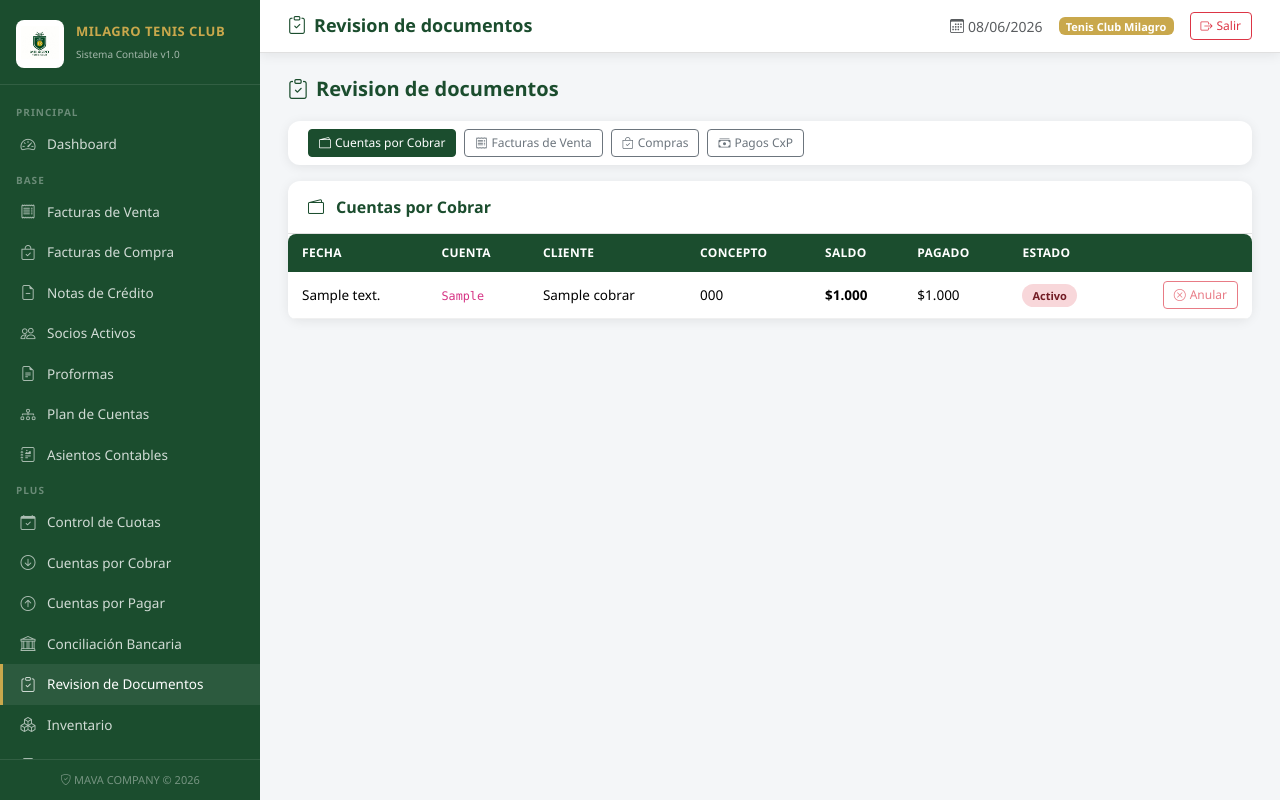
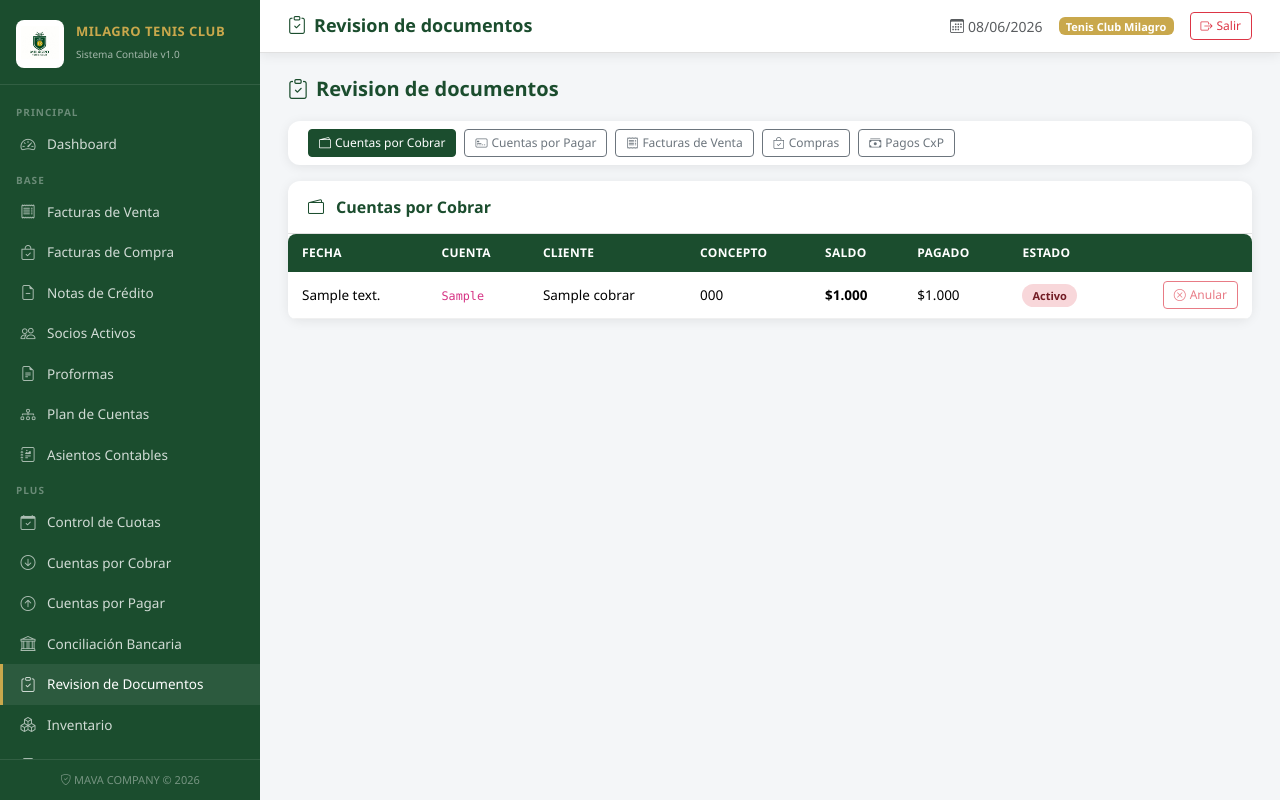
Before and after one commit to mvaldiviezoacfesval-spec/TenisClubSistema, a Flask app: page /revision-documentos in a window 1280 px wide. Run offline with Flask 3, Linux system fonts and the light colour scheme; the visitor is signed in with stand-in values (Sample User, id 1); tables that the repository leaves empty hold one stand-in row (values such as "Sample post").

Commit message:
Permitir anular cuentas por pagar

```diff
--- a/app.py
+++ b/app.py
@@ -697,6 +697,13 @@ def revision_documentos():
         WHERE c.estado!='Anulada'
         ORDER BY c.fecha_emision DESC, c.id DESC
     ''').fetchall()
+    cuentas_pagar = conn.execute('''
+        SELECT c.*, f.numero as factura_numero, f.estado as factura_estado
+        FROM cuentas_pagar c
+        LEFT JOIN facturas_compra f ON c.referencia_tipo='factura_compra' AND c.referencia_id=f.id
+        WHERE c.estado!='Anulada'
+        ORDER BY c.fecha_emision DESC, c.id DESC
+    ''').fetchall()
     facturas_venta = conn.execute('''
         SELECT f.*, c.numero as cxc_numero, c.estado as cxc_estado, c.saldo as cxc_saldo
         FROM facturas_venta f
@@ -715,7 +722,7 @@ def revision_documentos():
     conn.close()
     return render_template('revision_documentos/index.html', tipo=tipo, pagos_cxp=pagos_cxp,
                            cuentas_cobrar=cuentas_cobrar, facturas_venta=facturas_venta,
-                           facturas_compra=facturas_compra)
+                           facturas_compra=facturas_compra, cuentas_pagar=cuentas_pagar)
 
 @app.route('/revision-documentos/cxc/<int:cuenta_id>/anular', methods=['POST'])
 def revision_anular_cxc(cuenta_id):
@@ -746,6 +753,36 @@ def revision_anular_cxc(cuenta_id):
     conn.close()
     flash('Cuenta por Cobrar anulada correctamente.', 'success')
     return redirect(url_for('revision_documentos', tipo='cxc'))
+
+@app.route('/revision-documentos/cxp/<int:cuenta_id>/anular', methods=['POST'])
+def revision_anular_cxp(cuenta_id):
+    conn = get_db()
+    cuenta = conn.execute("SELECT * FROM cuentas_pagar WHERE id=?", (cuenta_id,)).fetchone()
+    if not cuenta or cuenta['estado'] == 'Anulada':
+        conn.close()
+        flash('La Cuenta por Pagar ya esta anulada o no existe.', 'warning')
+        return redirect(url_for('revision_documentos', tipo='cxp'))
+    if (cuenta['monto_pagado'] or 0) > 0:
+        conn.close()
+        flash('No se puede anular una CxP con pagos registrados. Primero anula los pagos relacionados en Pagos CxP.', 'danger')
+        return redirect(url_for('revision_documentos', tipo='cxp'))
+
+    if cuenta['referencia_tipo'] == 'factura_compra' and cuenta['referencia_id']:
+        factura = conn.execute("SELECT * FROM facturas_compra WHERE id=?", (cuenta['referencia_id'],)).fetchone()
+        if factura and factura['estado'] != 'Anulada':
+            conn.execute("UPDATE facturas_compra SET estado='Anulada' WHERE id=?", (factura['id'],))
+            crear_asiento_automatico(conn, hoy(), f"Anulacion CxP compra {factura['numero']}",
+                'anulacion_cxp', cuenta_id, [
+                ('2.1.01', f"Reverso CxP compra {factura['numero']}", factura['total'], 0),
+                ('5.1.08', f"Reverso gasto compra {factura['numero']}", 0, factura['subtotal']),
+                ('1.1.07', f"Reverso IVA compra {factura['numero']}", 0, factura['iva']),
+            ])
+
+    conn.execute("UPDATE cuentas_pagar SET estado='Anulada', monto_pagado=0, saldo=0 WHERE id=?", (cuenta_id,))
+    conn.commit()
+    conn.close()
+    flash('Cuenta por Pagar anulada correctamente.', 'success')
+    return redirect(url_for('revision_documentos', tipo='cxp'))
 
 @app.route('/revision-documentos/factura-venta/<int:factura_id>/anular', methods=['POST'])
 def revision_anular_factura_venta(factura_id):
--- a/templates/revision_documentos/index.html
+++ b/templates/revision_documentos/index.html
@@ -12,6 +12,9 @@
     <div class="d-flex gap-2 flex-wrap">
       <a href="{{ url_for('revision_documentos', tipo='cxc') }}" class="btn btn-sm {% if tipo=='cxc' %}btn-primary{% else %}btn-outline-secondary{% endif %}">
         <i class="bi bi-wallet2 me-1"></i>Cuentas por Cobrar
+      </a>
+      <a href="{{ url_for('revision_documentos', tipo='cxp') }}" class="btn btn-sm {% if tipo=='cxp' %}btn-primary{% else %}btn-outline-secondary{% endif %}">
+        <i class="bi bi-credit-card-2-front me-1"></i>Cuentas por Pagar
       </a>
       <a href="{{ url_for('revision_documentos', tipo='ventas') }}" class="btn btn-sm {% if tipo=='ventas' %}btn-primary{% else %}btn-outline-secondary{% endif %}">
         <i class="bi bi-receipt me-1"></i>Facturas de Venta
@@ -52,6 +55,37 @@
         </tr>
         {% else %}
         <tr><td colspan="8" class="text-center text-muted py-4">No hay Cuentas por Cobrar para revisar.</td></tr>
+        {% endfor %}
+      </tbody>
+    </table>
+  </div>
+</div>
+{% elif tipo == 'cxp' %}
+<div class="card">
+  <div class="card-header"><i class="bi bi-credit-card-2-front me-1"></i>Cuentas por Pagar</div>
+  <div class="table-responsive">
+    <table class="table table-hover">
+      <thead><tr><th>Fecha</th><th>Cuenta</th><th>Proveedor</th><th>Concepto</th><th>Saldo</th><th>Pagado</th><th>Estado</th><th></th></tr></thead>
+      <tbody>
+        {% for c in cuentas_pagar %}
+        <tr>
+          <td>{{ c.fecha_emision }}</td>
+          <td><code>{{ c.numero }}</code></td>
+          <td>{{ c.proveedor_nombre }}</td>
+          <td>{{ c.concepto }}</td>
+          <td><strong>${{ "%.3f"|format(c.saldo) }}</strong></td>
+          <td>${{ "%.3f"|format(c.monto_pagado or 0) }}</td>
+          <td><span class="badge-estado badge-{% if c.estado == 'Pagada' %}pagado{% elif c.estado == 'Parcial' %}pendiente{% else %}vencido{% endif %}">{{ c.estado }}</span></td>
+          <td class="text-end">
+            <form method="POST" action="{{ url_for('revision_anular_cxp', cuenta_id=c.id) }}" onsubmit="return confirm('Seguro que deseas anular esta Cuenta por Pagar? Si viene de una compra, tambien se anulara la compra y se reversara el asiento.');">
+              <button class="btn btn-sm btn-outline-danger" {% if c.monto_pagado and c.monto_pagado > 0 %}disabled title="Tiene pagos registrados"{% endif %}>
+                <i class="bi bi-x-circle me-1"></i>Anular
+              </button>
+            </form>
+          </td>
+        </tr>
+        {% else %}
+        <tr><td colspan="8" class="text-center text-muted py-4">No hay Cuentas por Pagar para revisar.</td></tr>
         {% endfor %}
       </tbody>
     </table>
```
